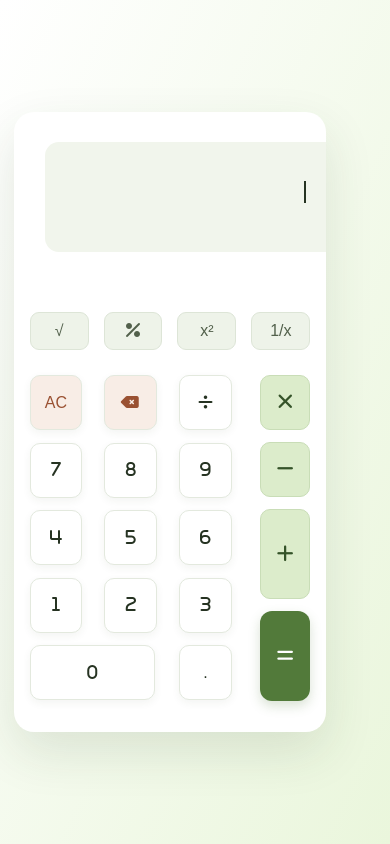
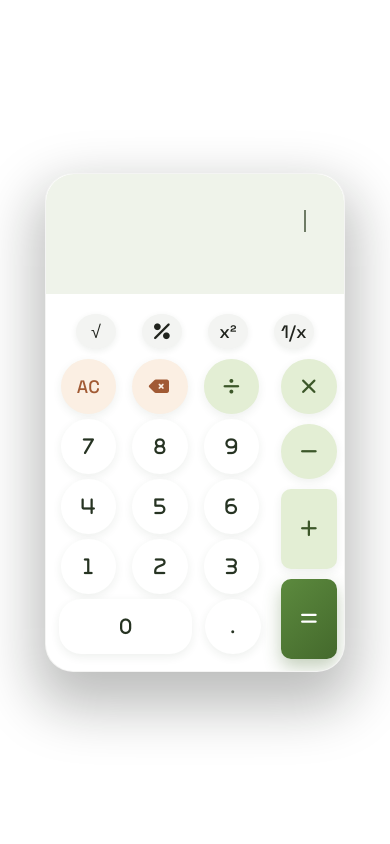
Before and after one commit to GhaZanfar377/JavaScript-Calculator, a plain HTML site: page index.html in a window 390 px wide. Drawn offline with Linux system fonts and the light colour scheme.

Commit message:
updated UI

```diff
--- a/index.html
+++ b/index.html
@@ -20,6 +20,7 @@
   <body>
     <div class="container">
       <div class="calculator">
+
         <!-- Top Inputs -->
         <div class="main-text-area">
           <div class="user-input-container">
@@ -28,6 +29,7 @@
           </div>
           <span class="results"></span>
         </div>
+
         <!-------- Math Buttons ----------->
         <div class="math-button-container">
           <button class="math-button" data-value="√">√</button>
@@ -37,47 +39,62 @@
           <button class="math-button" data-value="x²" >x²</button>
           <button class="math-button" data-value="1/x" >1/x</button>
         </div>
+
         <!-------- Lower Buttons ----------->
         <div class="lower-button-container">
+
             <!-------- Lower Left Buttons ----------->
           <div class="left-lower-button-container">
             <button class="AC-btn " data-action="cross-all">AC</button>
+
             <button class="cross-btn " data-action="delete-top">
               <i class="fa-solid fa-delete-left"></i>
             </button>
-            <button class="lower-left-btn" data-value="/">
+
+            <button class="lower-left-btn division-btn" data-value="/">
               <i class="fa-solid fa-divide"></i>
             </button>
+
             <button class="lower-left-btn number-btns" data-value="7">
               <i class="fa-solid fa-7"></i>
             </button>
+
             <button class="lower-left-btn number-btns" data-value="8">
               <i class="fa-solid fa-8"></i>
             </button>
+
             <button class="lower-left-btn number-btns" data-value="9">
               <i class="fa-solid fa-9"></i>
             </button>
+
             <button class="lower-left-btn number-btns" data-value="4">
               <i class="fa-solid fa-4"></i>
             </button>
+
             <button class="lower-left-btn number-btns" data-value="5">
               <i class="fa-solid fa-5"></i>
             </button>
+
             <button class="lower-left-btn number-btns" data-value="6">
               <i class="fa-solid fa-6"></i>
             </button>
+
             <button class="lower-left-btn number-btns" data-value="1">
               <i class="fa-solid fa-1"></i>
             </button>
+
             <button class="lower-left-btn number-btns" data-value="2">
               <i class="fa-solid fa-2"></i>
             </button>
+
             <button class="lower-left-btn number-btns" data-value="3">
               <i class="fa-solid fa-3"></i>
             </button>
+
             <button class="lower-left-btn number-btns" id="zero-btn" data-value="0">
               <i class="fa-solid fa-0"></i>
             </button>
+
             <button class="lower-left-btn" data-value=".">
               .
             </button>
@@ -85,15 +102,19 @@
 
           <!-------- Lower Right Buttons ----------->
           <div class="right-lower-button-container">
+
             <button class="lower-right-btn" data-value="×">
               <i class="fa-solid fa-xmark"></i>
             </button>
+
             <button class="lower-right-btn" data-value="-">
               <i class="fa-solid fa-minus"></i>
             </button>
+
             <button class="lower-right-btn" id="plus-btn" data-value="+">
               <i class="fa-solid fa-plus"></i>
             </button>
+
             <button class="lower-right-btn equals-button" id="equalTo-btn" data-action="=" >
               <i class="fa-solid fa-equals"></i>
             </button>
--- a/style.css
+++ b/style.css
@@ -1,46 +1,46 @@
 *{
     padding:0px;
     margin:0px;
+    box-sizing: border-box;
 }
 button{
+    font-family: "Space Grotesk", sans-serif;
     font-size: large;
+    font-weight: 500;
+    letter-spacing: 0.2px;
+    outline: none;
 }
 .container {
     width: 100%;
-    height: 650px;
+    height: 525px;
     display: flex;
     justify-content: center;
     align-items: center;
-    background-image: linear-gradient(
-        to bottom right,
-        #FFFFFF,
-        #EAF6DC
-    );
+    background: linear-gradient(160deg, #FDFEFC 0%, #F1F5EC 100%);
 }
 /* calculator styling */
 .calculator{
-    width:400px;
-    height:650px;
-    border: none;
-    border-radius: 24px;
+    width:300px;
+    height:95%;
+    border: 1px solid rgba(38, 51, 34, 0.05);
+    border-radius: 28px;
     background: #ffffff;
-    box-shadow: 0 20px 50px rgba(44, 62, 32, 0.12);
-    /* background-image: linear-gradient(to bottom,#ffffff, #d0eab0); */
+    box-shadow: 0 25px 55px 10px rgba(14, 17, 13, 0.28);
+    overflow: hidden;
 }
 .main-text-area{
-    width:90%;
+    width:100%;
     height:120px;
     display:flex;
     justify-content: center;
     align-items: end;
-    margin: 40px 0px;
     justify-self: end;
     flex-direction: column;
-    background-color: #F1F5EC;
+    background-color: #EFF3EA;
     border: none;
-    border-top-left-radius: 14px;
-    border-bottom-left-radius: 14px;
-    gap:10px;
+    border-radius: 28px 28px 0 0;
+    padding: 0 8px 18px 0;
+    gap:8px;
 }
 /* user input parts styling */
 .user-input-container{
@@ -59,13 +59,15 @@ button{
     font-family: "Space Grotesk", sans-serif;
 }
 .user-input-display {
-    font-size: 24px;
+    font-size: 22px;
     font-weight: 500;
+    color: #6E7B65;
     flex-shrink: 0;
 }
 .results {
     font-size: 32px;
     font-weight: 700;
+    color: #263322;
     margin-right: 30px;
     max-width: 90%;
     overflow-x: auto;
@@ -74,8 +76,8 @@ button{
 }
 .blinking-cursor {
     width: 2px;
-    height: 25px;
-    background-color: #263322;
+    height: 22px;
+    background-color: #6E7B65;
     margin-left: 5px;
     animation: blink 1s infinite;
     margin-right: 30px;
@@ -89,9 +91,10 @@ button{
 
 /* Math buttons styling */
 .math-button-container{
+    margin-top: 20px;
     display:flex;
     height:35px;
-    width:90%;
+    width:80%;
     justify-self: center;
     justify-content: space-between;
 }
@@ -99,13 +102,14 @@ button{
 .math-button {
     height: 100%;
     width: 17%;
-    border-radius: 10px;
-    background-color: #EEF3E9;
-    color: #52604B;
-    border: 1px solid #DDE5D7;
+    border-radius: 100%;
+    background-color: #f3f4f2;
+    color: #21241e;
+    border: none;
+    box-shadow: 0 2px 6px rgba(44, 62, 32, 0.08);
 }
 .math-button:hover {
-    background-color: #E2EBDC;
+    background-color: #EAF0E3;
 }
 
 
@@ -113,10 +117,10 @@ button{
 .lower-button-container{
     display:flex;
     justify-self: center;
-    width:90%;
-    height:350px;
-    margin:25px 0px;
-    justify-content: space-between;
+    width:100%;
+    height:300px;
+    margin:10px 0px;
+    justify-content: space-around;
 }
 /* Left side lower buttons style */
 .left-lower-button-container{
@@ -124,23 +128,27 @@ button{
     height:100%;
     display: flex;
     flex-wrap: wrap;
-    justify-content: space-between;
+    justify-content: space-around;
 }
 .lower-left-btn {
     width: 26%;
-    height: 50px;
-    border-radius: 12px;
+    height: 55px;
+    border-radius: 100%;
     background-color: #FFFFFF;
-    color:#E2EBDC;
     color: #263322;
-    border: 1px solid #E3E9DE;
-    box-shadow: 0 3px 8px rgba(44, 62, 32, 0.06);
+    border: none;
+    box-shadow: 0 3px 10px rgba(44, 62, 32, 0.08);
+}
+.division-btn{
+    background-color: #E3EED4;
+    color: #3C5729;
 }
 .lower-left-btn:hover {
-    background-color: #EEF4E8;
+    background-color: #F5F8F1;
 }
 #zero-btn{
     width:62%;
+    border-radius: 22px;
 }
 
 
@@ -148,36 +156,38 @@ button{
 
 /* Right side lower buttons style */
 .right-lower-button-container{
-    width:17%;
+    width:19%;
     height:100%;
     display: flex;
     flex-direction: column;
-    gap: 20px;
+    justify-content: space-between;
 }
 .lower-right-btn {
     width: 100%;
-    height: 50px;
-    border-radius: 12px;
-    background-color: #DCECCB;
-    color: #355329;
-    border: 1px solid #C9DDB7;
+    height: 55px;
+    border-radius: 100%;
+    background-color: #E3EED4;
+    color: #3C5729;
+    border: none;
+    box-shadow: 0 3px 10px rgba(44, 62, 32, 0.08);
 }
 .lower-right-btn:hover {
-    background-color: #CFE4B9;
+    background-color: #D7E7C4;
 }
 #plus-btn{
-    height:90px;
+    height:80px;
+    border-radius: 10px;
 }
 #equalTo-btn {
-    height: 90px;
-    background-color: #527A3A;
+    height: 80px;
+    background: linear-gradient(135deg, #5C8A3E, #44692C);
     color: #FFFFFF;
     border: none;
-    border-radius: 12px;
-    box-shadow: 0 5px 12px rgba(82, 122, 58, 0.22);
+    border-radius: 10px;
+    box-shadow: 0 8px 18px rgba(68, 105, 44, 0.32);
 }
 #equalTo-btn:hover {
-    background-color: #466C31;
+    filter: brightness(1.05);
 }
 .lower-left-btn,
 .lower-right-btn,
@@ -186,18 +196,17 @@ button{
     transition: 0.2s ease;
 }
 .AC-btn, .cross-btn{
-    background-color: #F8EDE6;
-    color: #9A5132;
-    border: 1px solid #EED7CA;
+    background-color: #FBEFE3;
+    color: #A15A34;
+    border: none;
     width: 26%;
-    height: 50px;
-    border-radius: 12px;
-    border: 1px solid #E3E9DE;
-    box-shadow: 0 3px 8px rgba(44, 62, 32, 0.06);
+    height: 55px;
+    border-radius: 100%;
+    box-shadow: 0 3px 10px rgba(44, 62, 32, 0.08);
 }
 .AC-btn:hover,
 .cross-btn:hover{
-    background-color: #f1e3da;
+    background-color: #F6E6D6;
     transition-duration: 0.2s ease;
     cursor: pointer;
 }
@@ -206,101 +215,23 @@ button{
 /* Mobile */
 @media screen and (max-width: 720px) {
 
+    html, body {
+        height: 100%;
+        overflow: hidden;
+        background: #ffffff;
+    }
+
     .container {
-        width: 100%;
-        min-height: 100vh;
-        height: auto;
-        padding: 20px 0;
-        box-sizing: border-box;
+        width: 100vw;
+        height: 100dvh;
+        padding: 0;
+        background: #ffffff;
     }
 
     .calculator {
-        width: 80%;
-        height: auto;
-        min-height: 620px;
-        border-radius: 20px;
-        margin-right: 50px;
-    }
-
-    /* Display */
-    .main-text-area {
-        width: 90%;
-        height: 110px;
-        margin: 30px 0;
-    }
-
-    .user-input-display {
-        font-size: 22px;
-    }
-
-    .results {
-        font-size: 28px;
-        margin-right: 20px;
-    }
-
-    .blinking-cursor {
-        height: 22px;
-        margin-right: 20px;
-    }
-
-    /* Math buttons */
-    .math-button-container {
-        width: 90%;
-        height: 38px;
-        margin-top:60px;
-    }
-
-    .math-button {
-        width: 21%;
-        font-size: 16px;
-        border-radius: 9px;
-    }
-
-    /* Lower buttons */
-    .lower-button-container {
-        width: 90%;
-        height: auto;
-        margin: 25px auto;
-        gap: 12px;
-    }
-
-    .left-lower-button-container {
-        width: 72%;
-        height: auto;
-        row-gap: 12px;
-    }
-
-    .right-lower-button-container {
-        width: 18%;
-        height: auto;
-        gap: 12px;
-    }
-
-    /* Left buttons */
-    .lower-left-btn,
-    .AC-btn,
-    .cross-btn {
-        height: 55px;
-        border-radius: 10px;
-        font-size: 16px;
-    }
-
-    .lower-left-btn {
-        width: 26%;
-    }
-
-    #zero-btn {
-        width: 62%;
-    }
-
-    /* Right buttons */
-    .lower-right-btn {
-        height: 55px;
-        border-radius: 10px;
-    }
-
-    #plus-btn,
-    #equalTo-btn {
-        height: 90px;
+        width: 300px;
+        height: 499px;
+        transform: scale(min(calc(94vw / 300px), calc(94dvh / 499px)));
+        transform-origin: center center;
     }
 }
```
